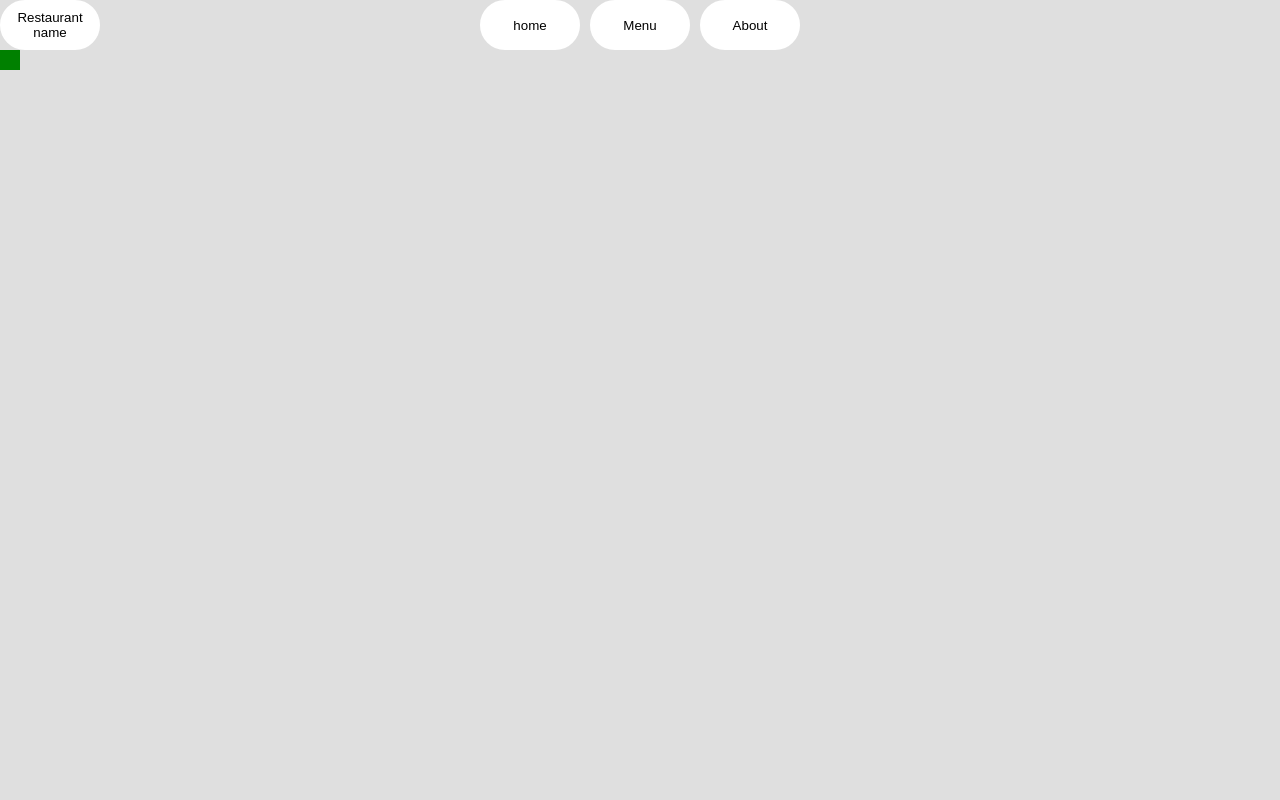
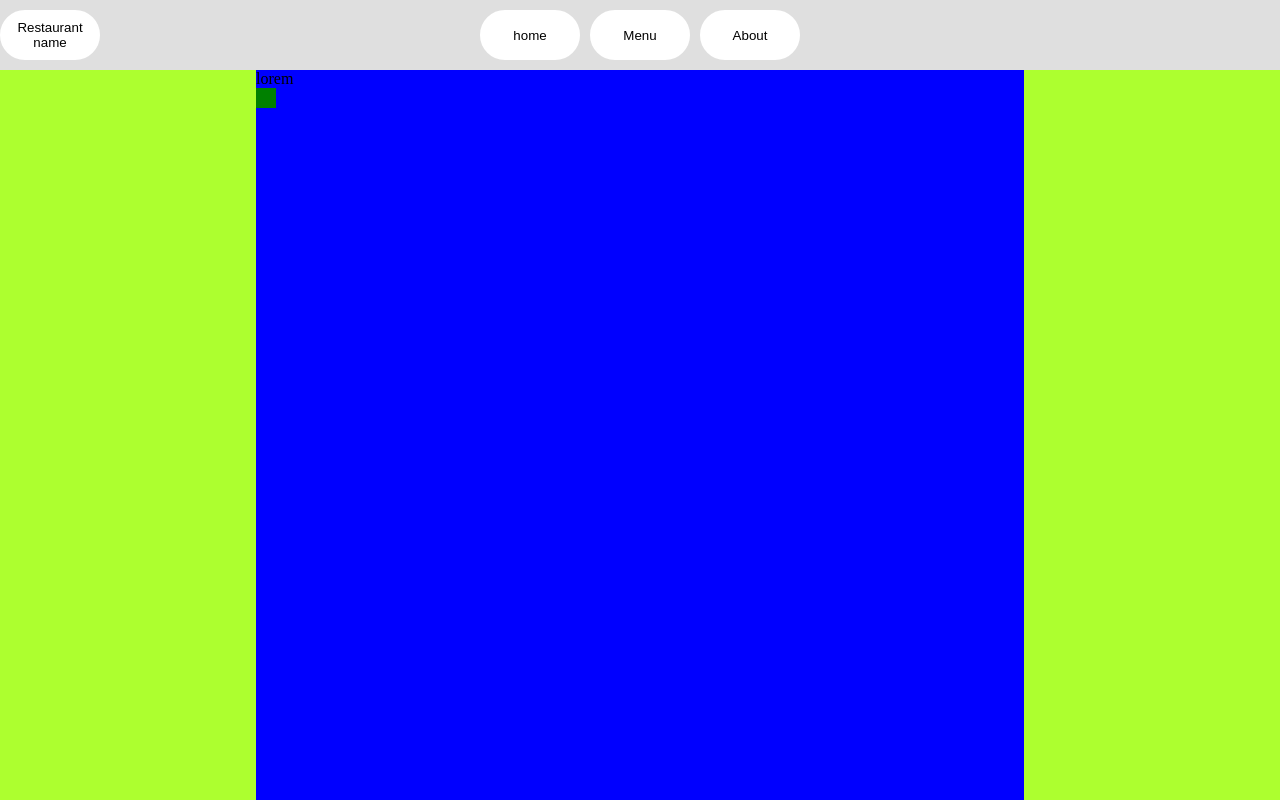
Before and after one commit to tman2747/restaurantPage, a website built with webpack: page src/template.html in a window 1280 px wide. Built offline with nearby package versions, Linux system fonts and the light colour scheme.

Commit message:
make page content expand to the full page

```diff
--- a/src/homepage.js
+++ b/src/homepage.js
@@ -1,4 +1,4 @@
-export default () => {const content = document.querySelector(".content");
+export default () => {const content = document.querySelector(".middle-content");
 const pageContent = document.createElement("div");
 pageContent.classList.add("pageContent")
 content.appendChild(pageContent)}
--- a/src/style.css
+++ b/src/style.css
@@ -2,12 +2,13 @@
     padding: 0;
     margin: 0px;
     box-sizing: border-box;
-    color: #000000;
 }
 
 body {
     min-height: 100vh;
     background-color: #dfdfdf;
+    display: flex; /* this is to make the rest of the page a flex container that way the bottom of the content will grow if its not big enough to fill the page */
+    flex-direction: column; /* same with this*/
 }
 
 .pageContent{
@@ -29,7 +30,8 @@ nav button{
 nav{
         display: grid;
         grid-template-columns: 1fr 3fr 1fr;
-        grid-auto-rows: none;
+        padding-top: 10px;
+        padding-bottom: 10px;
 }
 
 .center{
@@ -37,3 +39,13 @@ nav{
     justify-content: center;
     gap: 10px;
 }
+.content{
+    display: grid;
+    grid-template-columns: 1fr 3fr 1fr;
+    background-color: greenyellow;
+    flex: 1 0 auto; /* this makes the rest of the page grow to fill the window*/
+}
+.middle-content{
+    grid-area: 1 /2/ 2/3;
+    background-color: blue;
+}
--- a/src/template.html
+++ b/src/template.html
@@ -29,7 +29,9 @@
 
         </nav>
     </header>
-    <div class="content"></div>
+    <div class="content">
+        <div class="middle-content">lorem</div>
+    </div>
 </body>
 
 </html>
```
